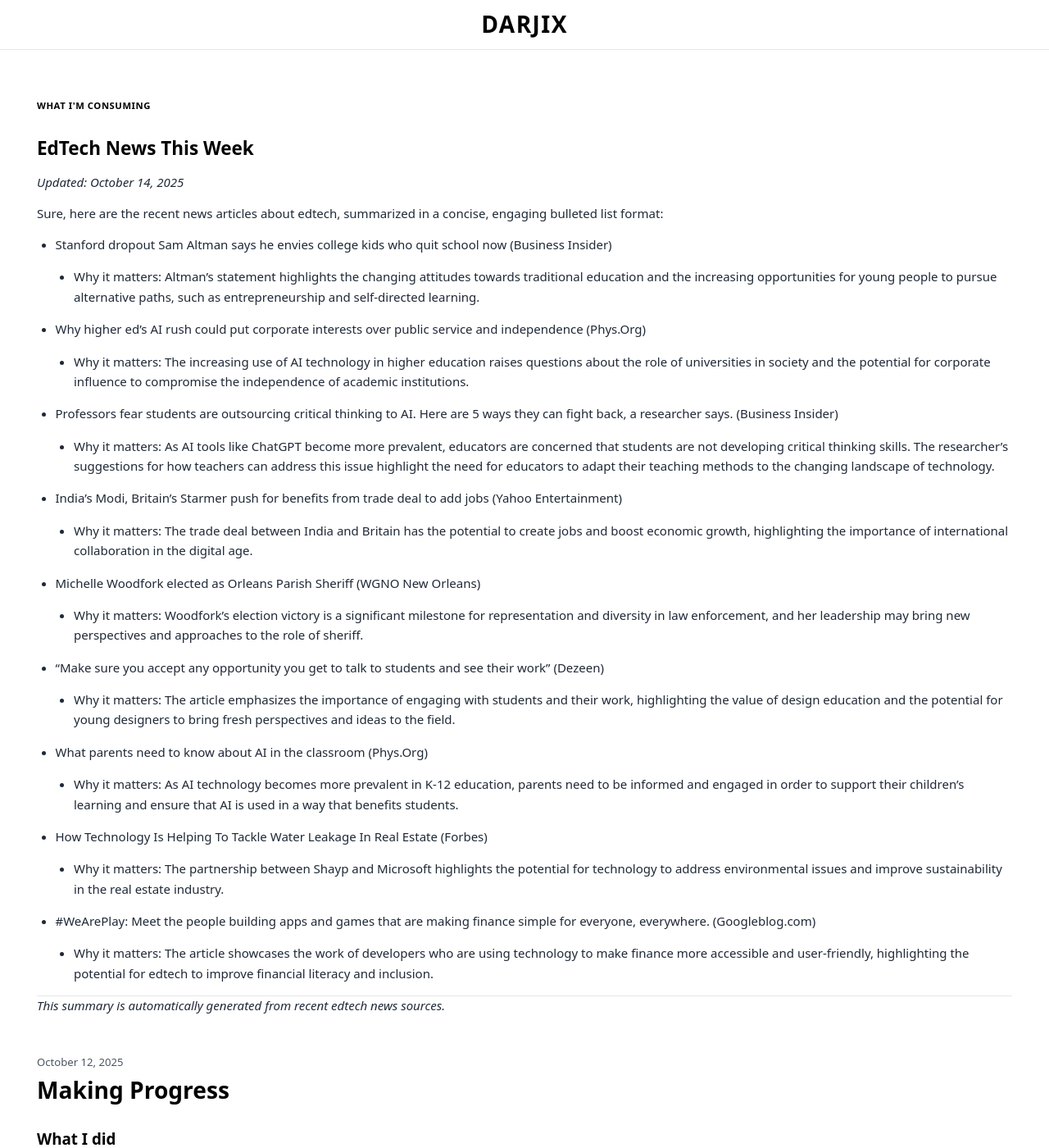
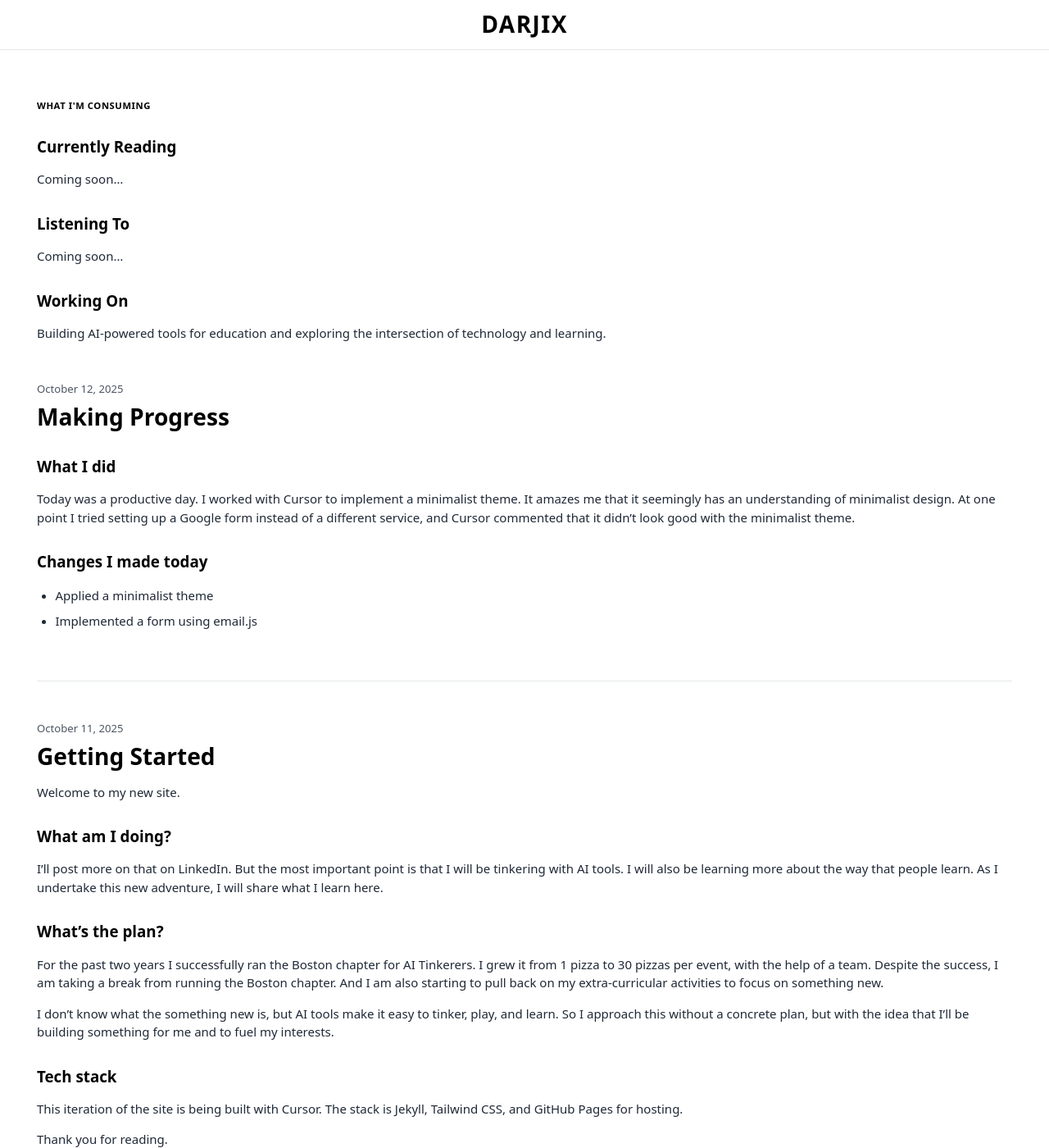
Before and after one commit to saldarji/darjix, a Jekyll site: the page built from index.html, in a window 1280 px wide and 1400 px high. Shown: the whole window at 82% size. Built offline with Jekyll 4.4.1, drawn with Linux system fonts in a browser that asks for light colours.

```diff
--- a/_includes/featured-content.md
+++ b/_includes/featured-content.md
@@ -1,26 +1,11 @@
-# EdTech News This Week
-*Updated: October 14, 2025*
+## Currently Reading
 
- Sure, here are the recent news articles about edtech, summarized in a concise, engaging bulleted list format:
+Coming soon...
 
-* Stanford dropout Sam Altman says he envies college kids who quit school now (Business Insider)
-	+ Why it matters: Altman's statement highlights the changing attitudes towards traditional education and the increasing opportunities for young people to pursue alternative paths, such as entrepreneurship and self-directed learning.
-* Why higher ed's AI rush could put corporate interests over public service and independence (Phys.Org)
-	+ Why it matters: The increasing use of AI technology in higher education raises questions about the role of universities in society and the potential for corporate influence to compromise the independence of academic institutions.
-* Professors fear students are outsourcing critical thinking to AI. Here are 5 ways they can fight back, a researcher says. (Business Insider)
-	+ Why it matters: As AI tools like ChatGPT become more prevalent, educators are concerned that students are not developing critical thinking skills. The researcher's suggestions for how teachers can address this issue highlight the need for educators to adapt their teaching methods to the changing landscape of technology.
-* India's Modi, Britain's Starmer push for benefits from trade deal to add jobs (Yahoo Entertainment)
-	+ Why it matters: The trade deal between India and Britain has the potential to create jobs and boost economic growth, highlighting the importance of international collaboration in the digital age.
-* Michelle Woodfork elected as Orleans Parish Sheriff (WGNO New Orleans)
-	+ Why it matters: Woodfork's election victory is a significant milestone for representation and diversity in law enforcement, and her leadership may bring new perspectives and approaches to the role of sheriff.
-* "Make sure you accept any opportunity you get to talk to students and see their work" (Dezeen)
-	+ Why it matters: The article emphasizes the importance of engaging with students and their work, highlighting the value of design education and the potential for young designers to bring fresh perspectives and ideas to the field.
-* What parents need to know about AI in the classroom (Phys.Org)
-	+ Why it matters: As AI technology becomes more prevalent in K-12 education, parents need to be informed and engaged in order to support their children's learning and ensure that AI is used in a way that benefits students.
-* How Technology Is Helping To Tackle Water Leakage In Real Estate (Forbes)
-	+ Why it matters: The partnership between Shayp and Microsoft highlights the potential for technology to address environmental issues and improve sustainability in the real estate industry.
-* #WeArePlay: Meet the people building apps and games that are making finance simple for everyone, everywhere. (Googleblog.com)
-	+ Why it matters: The article showcases the work of developers who are using technology to make finance more accessible and user-friendly, highlighting the potential for edtech to improve financial literacy and inclusion.
+## Listening To
 
----
-*This summary is automatically generated from recent edtech news sources.*
+Coming soon...
+
+## Working On
+
+Building AI-powered tools for education and exploring the intersection of technology and learning.
```
